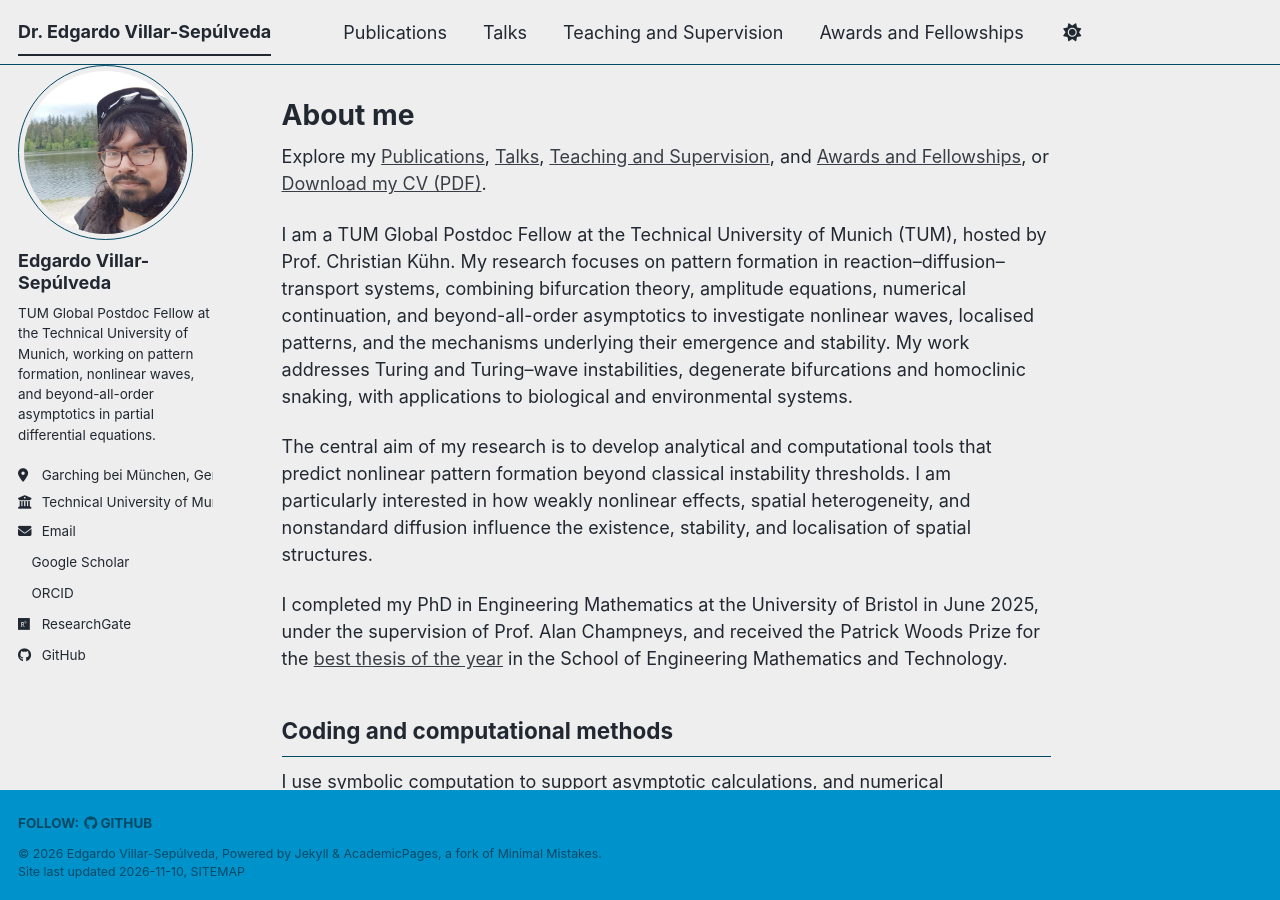
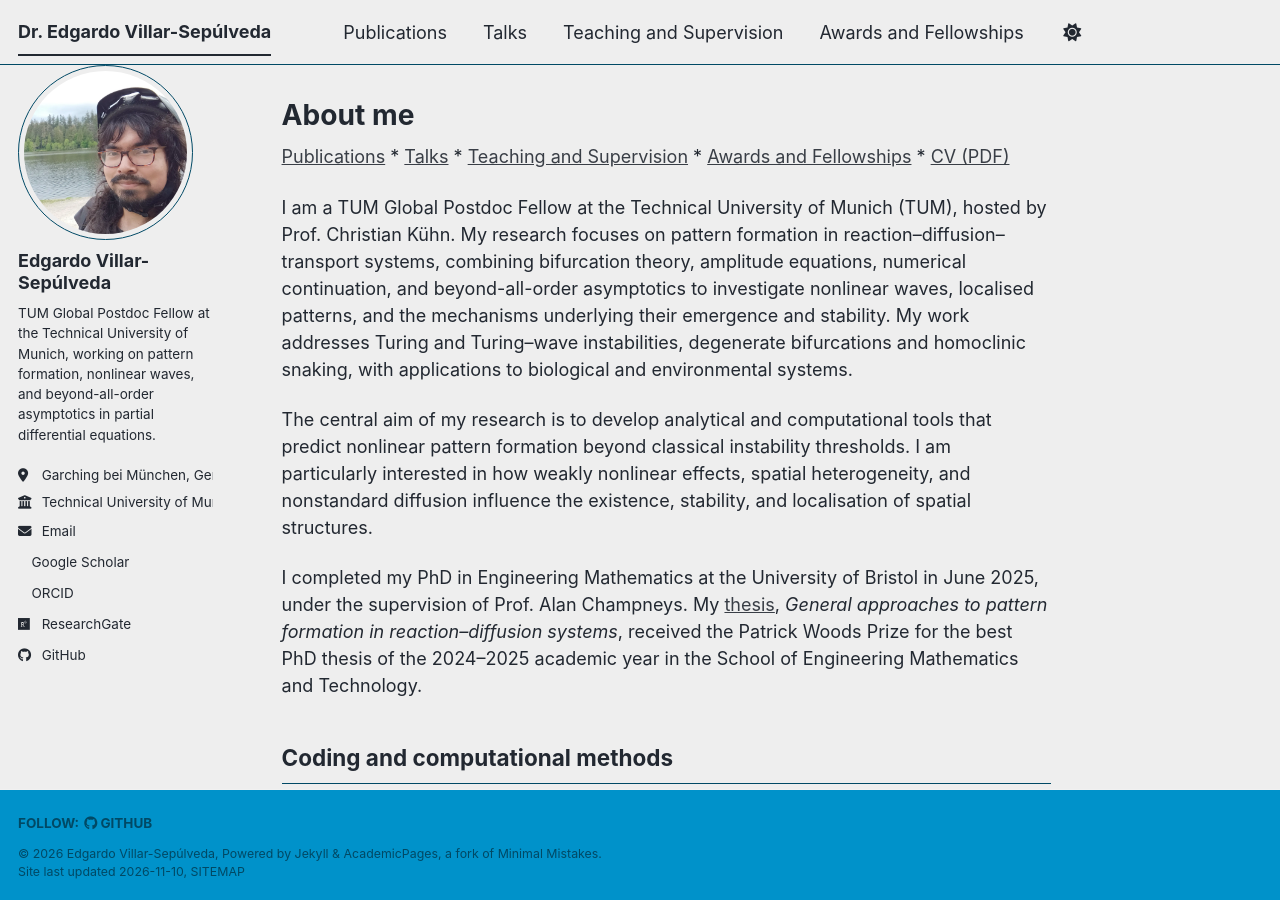
Before and after one commit to edgardeitor/edgardeitor.github.io, a Jekyll site: the page built from _pages/about.md, in a window 1280 px wide and 900 px high. Built offline with Jekyll 4.4.1, drawn with Linux system fonts in a browser that asks for light colours; a style sheet for code colours, icons or effects is not loaded.

Commit message:
Updating information

```diff
--- a/_pages/about.md
+++ b/_pages/about.md
@@ -7,13 +7,13 @@ redirect_from:
   - /about.html
 ---
 
-Explore my [Publications](/publications/), [Talks](/talks/), [Teaching and Supervision](/teaching/), and [Awards and Fellowships](/portfolio/), or [Download my CV (PDF)](/files/Edgardo_Villar-Sepulveda_CV.pdf).
+[Publications](/publications/) * [Talks](/talks/) * [Teaching and Supervision](/teaching/) * [Awards and Fellowships](/portfolio/) * [CV (PDF)](/files/Edgardo_Villar-Sepulveda_CV.pdf)
 
 I am a TUM Global Postdoc Fellow at the Technical University of Munich (TUM), hosted by Prof. Christian Kühn. My research focuses on pattern formation in reaction–diffusion–transport systems, combining bifurcation theory, amplitude equations, numerical continuation, and beyond-all-order asymptotics to investigate nonlinear waves, localised patterns, and the mechanisms underlying their emergence and stability. My work addresses Turing and Turing–wave instabilities, degenerate bifurcations and homoclinic snaking, with applications to biological and environmental systems.
 
 The central aim of my research is to develop analytical and computational tools that predict nonlinear pattern formation beyond classical instability thresholds. I am particularly interested in how weakly nonlinear effects, spatial heterogeneity, and nonstandard diffusion influence the existence, stability, and localisation of spatial structures.
 
-I completed my PhD in Engineering Mathematics at the University of Bristol in June 2025, under the supervision of Prof. Alan Champneys, and received the Patrick Woods Prize for the [best thesis of the year](https://research-information.bris.ac.uk/en/studentTheses/general-approaches-to-pattern-formation-in-reaction-diffusion-sys/) in the School of Engineering Mathematics and Technology.
+I completed my PhD in Engineering Mathematics at the University of Bristol in June 2025, under the supervision of Prof. Alan Champneys. My [thesis](https://research-information.bris.ac.uk/en/studentTheses/general-approaches-to-pattern-formation-in-reaction-diffusion-sys/), *General approaches to pattern formation in reaction–diffusion systems*, received the Patrick Woods Prize for the best PhD thesis of the 2024–2025 academic year in the School of Engineering Mathematics and Technology.
 
 ## Coding and computational methods
 
--- a/_pages/portfolio.html
+++ b/_pages/portfolio.html
@@ -1,6 +1,6 @@
 ---
 layout: archive
-title: "Awards and fellowships"
+title: "Awards and Fellowships"
 permalink: /portfolio/
 author_profile: true
 ---
```
